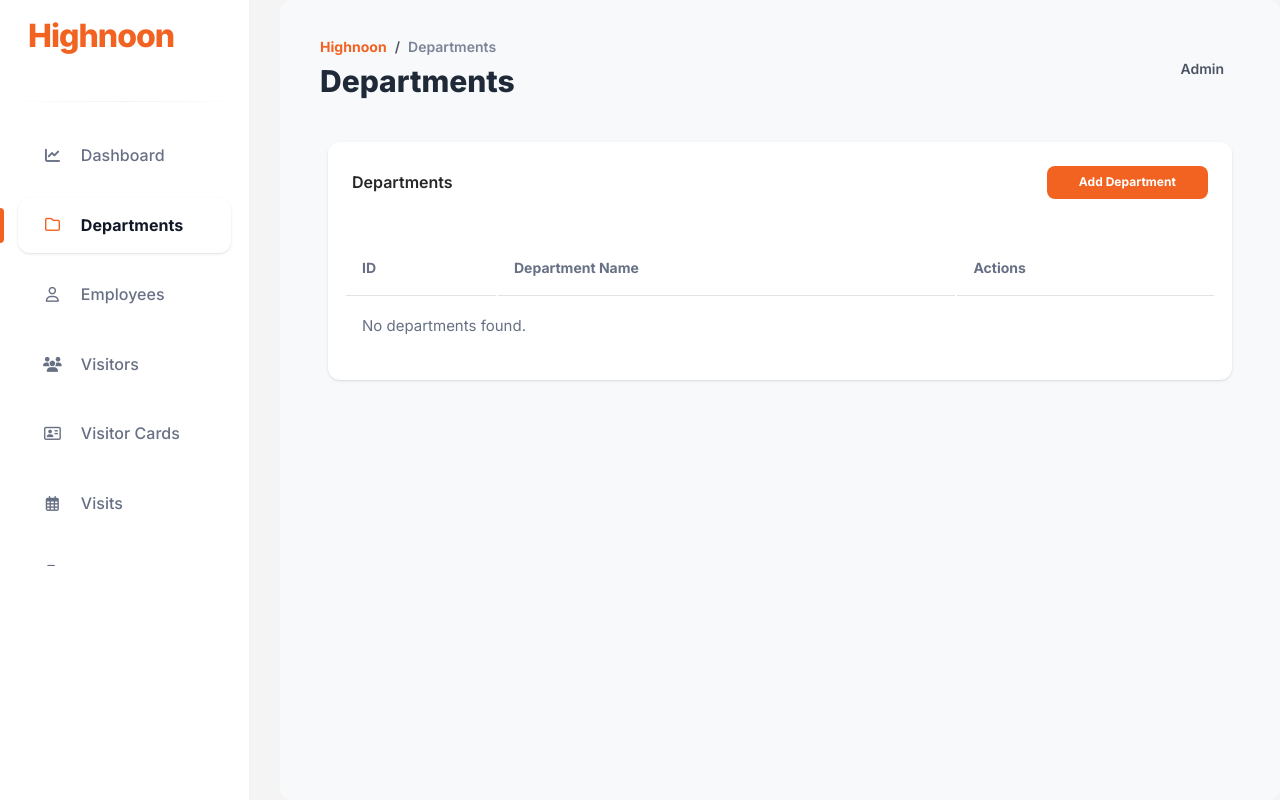
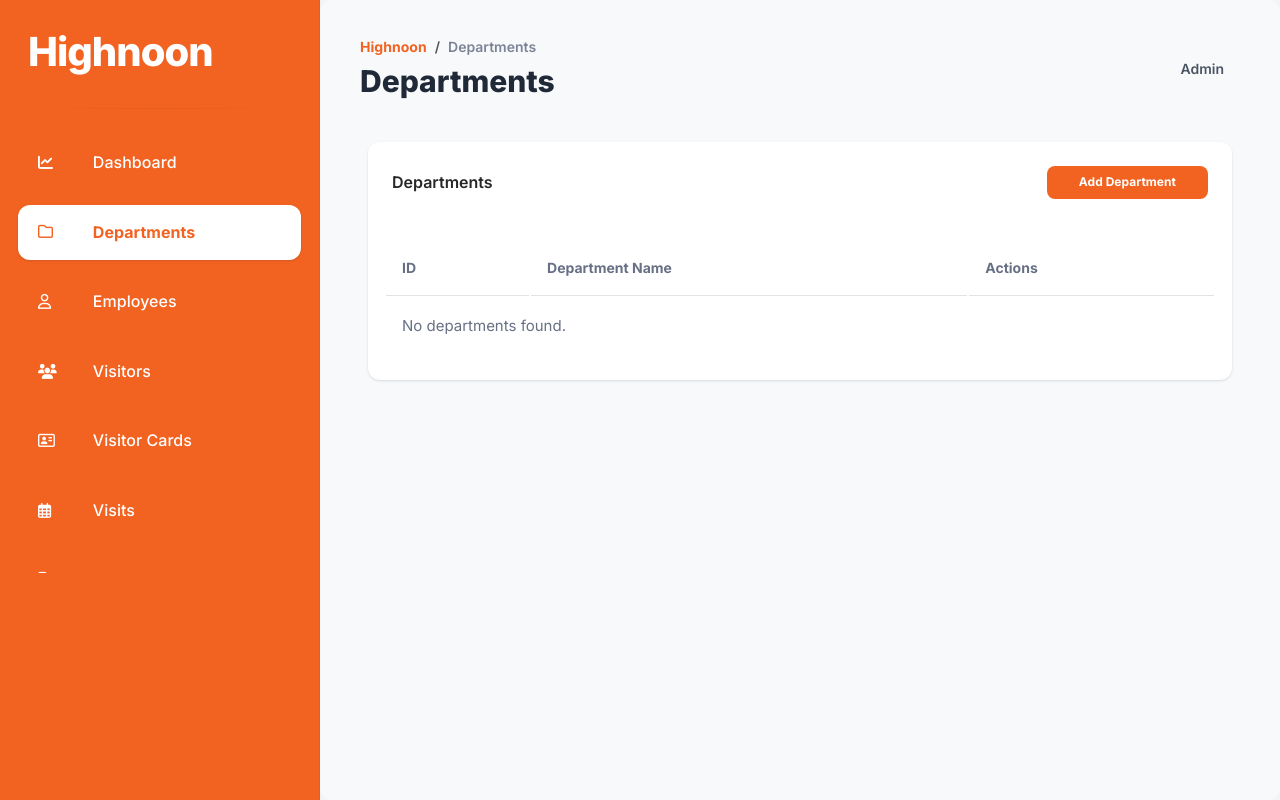
Before and after one commit to hashir500/HNL-VISITOR-MANAGEMENT-SYSTEM-, a Django app: page /departments/ in a window 1280 px wide. Run offline with Django 5.2, Linux system fonts and the light colour scheme; data that the repository does not hold is empty; some libraries are stand-ins or nearby versions.

Commit message:
sidebar improvement

```diff
--- a/highnoon_vms/system_settings/models.py
+++ b/highnoon_vms/system_settings/models.py
@@ -6,6 +6,7 @@ class SystemSettings(models.Model):
     company_domain = models.CharField(max_length=150, blank=True, null=True)
     primary_color = models.CharField(max_length=20, default="#cb0c9f")
     secondary_color = models.CharField(max_length=20, default="#8392ab")
+    logo_color = models.CharField(max_length=20, default="#ffffff")
     logo = models.ImageField(upload_to="company_logos/", blank=True, null=True)
     updated_at = models.DateTimeField(auto_now=True)
 
--- a/highnoon_vms/templates/base.html
+++ b/highnoon_vms/templates/base.html
@@ -22,18 +22,20 @@
   <link href="https://fonts.googleapis.com/css?family=Inter:300,400,500,600,700,800" rel="stylesheet" />
   <link href="{% static 'assets/css/nucleo-icons.css' %}" rel="stylesheet" />
   <link href="{% static 'assets/css/nucleo-svg.css' %}" rel="stylesheet" />
-  <script src="https://kit.fontawesome.com/42d5adcbca.js" crossorigin="anonymous"></script>
+  <link rel="stylesheet" href="https://cdnjs.cloudflare.com/ajax/libs/font-awesome/6.5.1/css/all.min.css">
   <link id="pagestyle" href="{% static 'assets/css/soft-ui-dashboard.css' %}?v=1.1.0" rel="stylesheet" />
 
   <style>
     :root {
      --hn-orange: {{ system_settings.primary_color|default:'#f26322'|cut:' ' }};
+     --hn-logo-color: {{ system_settings.logo_color|default:'#ffffff'|cut:' ' }};
      --hn-orange-hover: #d95518;
      --hn-dark: #20232a;
      --hn-muted: #677084;
      --hn-bg: #f8f9fb;
-       --hn-sidebar: #ffffff;
+     --hn-sidebar: var(--hn-orange);
     }
+
     body {
       background: var(--hn-bg) !important;
       font-family: "Inter", sans-serif;
@@ -45,15 +47,15 @@
       border-radius: 0 !important;
       margin: 0 !important;
       min-height: 100vh;
-      width: 280px !important;
-      max-width: 280px !important;
+      width: 320px !important;
+      max-width: 320px !important;
       padding-top: 22px;
       border-right: 1px solid rgba(15, 23, 42, 0.06) !important;
       overflow: visible !important;
     }
 
     .main-content {
-      margin-left: 280px !important;
+      margin-left: 320px !important;
       background: var(--hn-bg);
       min-height: 100vh;
     }
@@ -69,7 +71,7 @@
       min-height: 60px !important;
       overflow: visible !important;
       white-space: normal !important;
-      padding: 18px 28px 28px 28px !important;
+      padding: 30px 28px 28px 28px !important;
       display: block !important;
       text-align: left !important;
       opacity: 1 !important;
@@ -77,10 +79,10 @@
 
     .sidenav .navbar-brand .brand-text {
       display: block !important;
-      color: var(--hn-orange) !important;
+      color: var(--hn-logo-color) !important;
       opacity: 1 !important;
       visibility: visible !important;
-      font-size: 32px !important;
+      font-size: 40px !important;
       font-weight: 800 !important;
       line-height: 1.1 !important;
       letter-spacing: -1px !important;
@@ -108,7 +110,7 @@
       padding: 15px 20px !important;
       margin: 0 !important;
       border-radius: 12px;
-      color: var(--hn-muted) !important;
+      color: #ffffff !important;
       font-size: 16px;
       font-weight: 600;
       display: flex !important;
@@ -125,43 +127,38 @@
     }
 
     .sidenav .nav-link i {
-      font-size: 18px;
-      width: 24px;
-      min-width: 24px;
-      text-align: center;
-      color: var(--hn-muted);
-      transition: all 0.2s ease;
+      display: inline-block !important;
+      width: 22px;
+      min-width: 22px;
+      margin-right: 12px;
+      color: inherit !important;
+      font-size: 16px;
     }
 
+
     .sidenav .nav-link:hover {
-      color: #111827 !important;
-      background: rgba(242, 99, 34, 0.08);
+       background: rgba(255,255,255,.15);
+       color:#ffffff !important;
     }
 
     .sidenav .nav-link:hover i {
-      color: var(--hn-orange);
+      color:#ffffff !important;
     }
 
     .sidenav .nav-link.active {
-      color: #111827 !important;
-      background: rgba(242, 99, 34, 0.08);
+      background:#ffffff !important;
+      color:var(--hn-orange) !important;
+      box-shadow:0 8px 20px rgba(0,0,0,.10);
       position: relative;
       font-weight: 700 !important;
     }
 
     .sidenav .nav-link.active::before {
-      content: "";
-      position: absolute;
-      left: -18px;
-      top: 10px;
-      height: calc(100% - 20px);
-      width: 4px;
-      border-radius: 0 8px 8px 0;
-      background: var(--hn-orange);
+      display:none;
     }
 
     .sidenav .nav-link.active i {
-      color: var(--hn-orange);
+      color:var(--hn-orange) !important;
     }
 
     .navbar-main {
@@ -251,6 +248,54 @@
       font-size: 15px !important;
       color: #677084 !important;
     }
+
+    /* Edit button */
+    .btn-warning {
+      background: #f59e0b !important;
+      background-color: #f59e0b !important;
+      background-image: none !important;
+      color: #ffffff !important;
+      border: none !important;
+      box-shadow: none !important;
+    }
+
+    .btn-warning:hover {
+      background: #d97706 !important;
+      color: #ffffff !important;
+    }
+
+/* Delete button */
+    .btn-danger {
+      background: #b91c1c !important;
+      background-color: #b91c1c !important;
+      background-image: none !important;
+      color: #ffffff !important;
+      border: none !important;
+      box-shadow: none !important;
+    }
+
+    .btn-danger:hover {
+      background: #991b1b !important;
+      color: #ffffff !important;
+    }
+
+    /* Wider sidebar fix */
+    #sidenav-main {
+      width: 320px !important;
+      max-width: 320px !important;
+      min-width: 320px !important;
+    }
+
+    #sidenav-collapse-main {
+      width: 100% !important;
+      max-width: 100% !important;
+    }
+
+    .main-content {
+      margin-left: 320px !important;
+    }
+
+
 
   </style>
 
```
Also changed, not shown: highnoon_vms/system_settings/migrations/0002_systemsettings_logo_color.py (added). Lines whose indentation alone changed are shown as unchanged.
